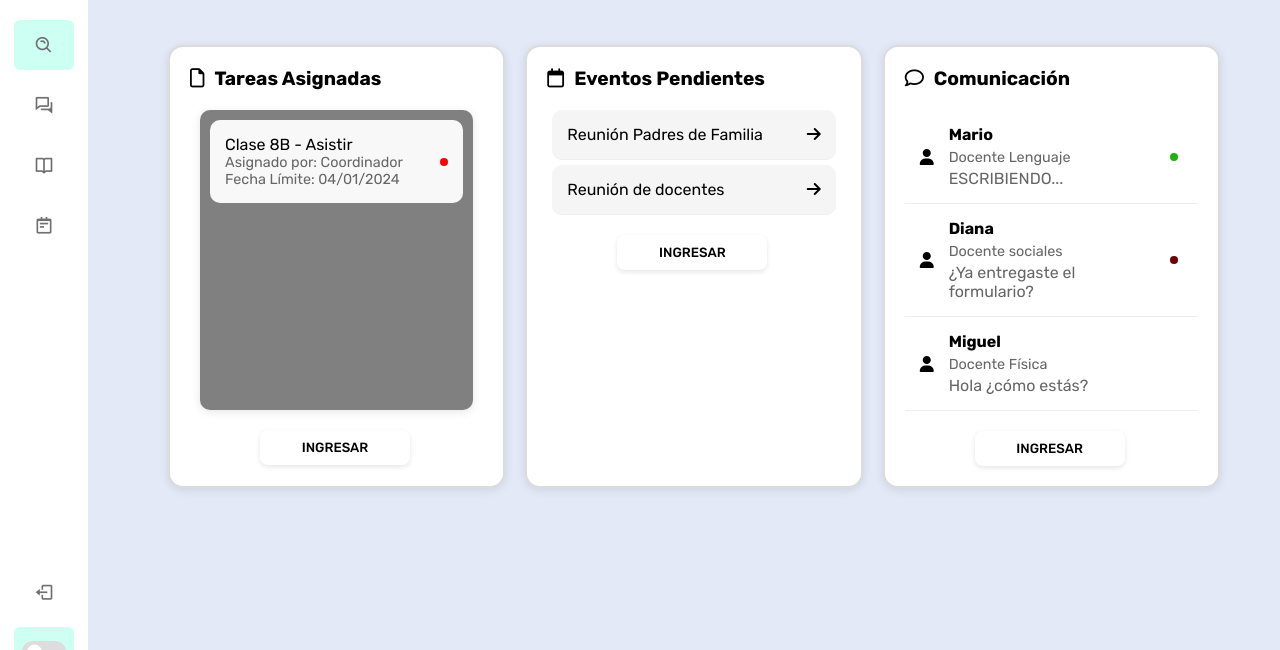
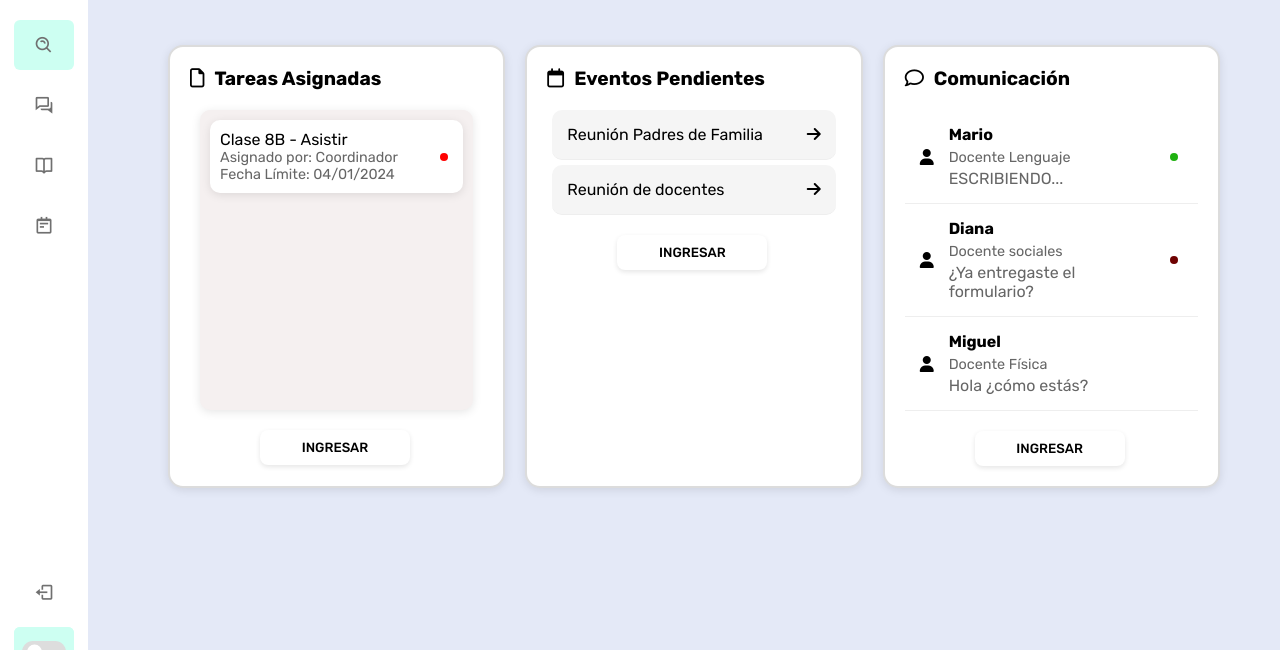
Before and after one commit to Nico08ben/C-Edu, a PHP site: page /Docente/Home/index.html in a window 1280 px wide. Shown: the part 75-725 px from the top of the page. Run offline with PHP 8.4, Linux system fonts and the light colour scheme.

Commit message:
progreso de div card

```diff
--- a/Docente/Home/inciodocentess.css
+++ b/Docente/Home/inciodocentess.css
@@ -169,7 +169,7 @@ body.dark {
     right: 30px;
 }
 .div-card{
-    background-color: gray;
+    background-color: #f5f0f0;
     width: auto;
     height: 300px;
     border-radius: 10px;
@@ -212,15 +212,16 @@ body.dark {
 /* Estilos del elemento de tarea */
 .task-item {
     /* Establecer color de fondo */
-    background: #f8f8f8;
+    background: #ffffff;
     /* Establecer forma circular */
     border-radius: 10px;
     /* Establecer relleno */
-    padding: 15px;
+    padding: 10px;
     /* Establecer margen inferior */
     margin-bottom: 10px;
     /* Establecer posición relativa */
     position: relative;
+    box-shadow: 0 2px 10px rgba(0,0,0,0.1);
 }
 
 /* Estilos del punto rojo en el elemento de tarea */
```
